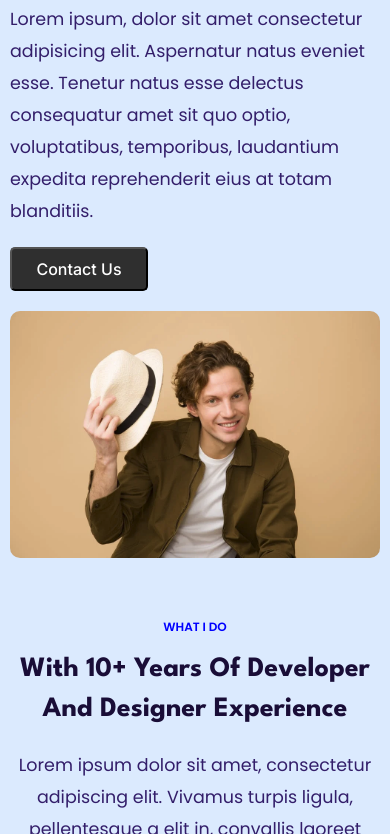
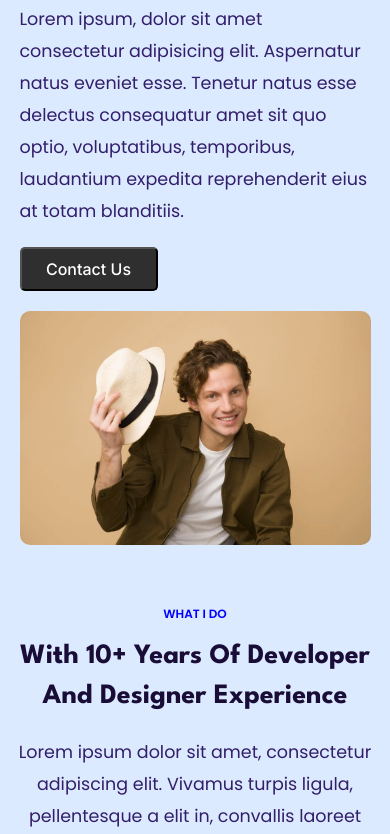
Before and after one commit to muezza-95/responsive-design-live, a plain HTML site: page src-1/index.html in a window 390 px wide. Shown: the part 251-1085 px from the top of the page. Drawn offline with Linux system fonts and the light colour scheme.

Commit message:
responsive design new

```diff
--- a/src-1/style.css
+++ b/src-1/style.css
@@ -1,6 +1,6 @@
 /* Base styles (extra small devices -mobile) */
 
-@media screen and (min-width: 320px) {
+
 
   html {
   font-size: 14px;
@@ -59,8 +59,7 @@ h2 {
 }
 
 #hero-container{
-  max-width: 100%;
-  padding: 0 10px;
+  max-width: 90%;
   display: flex;
   flex-direction: column;
   align-items: center;
```
